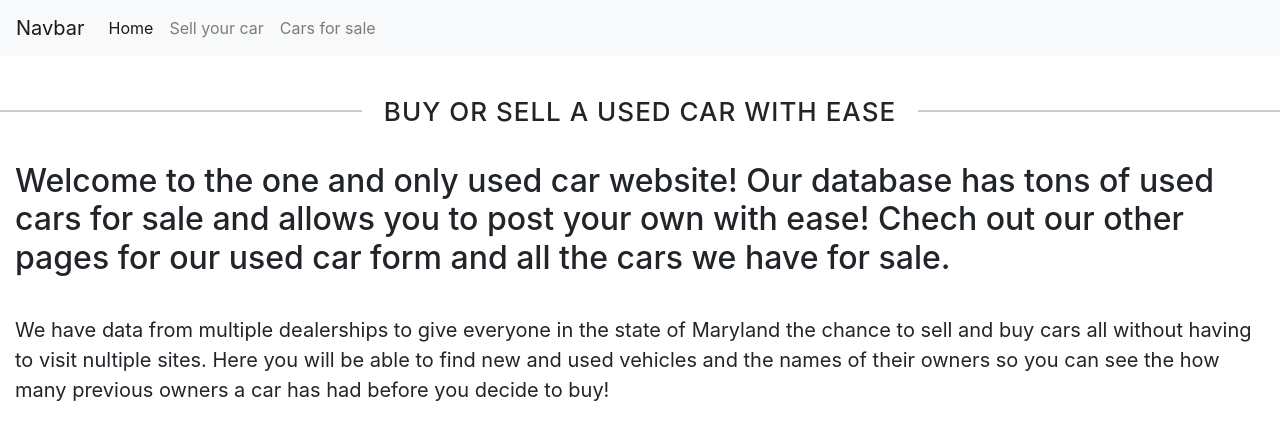
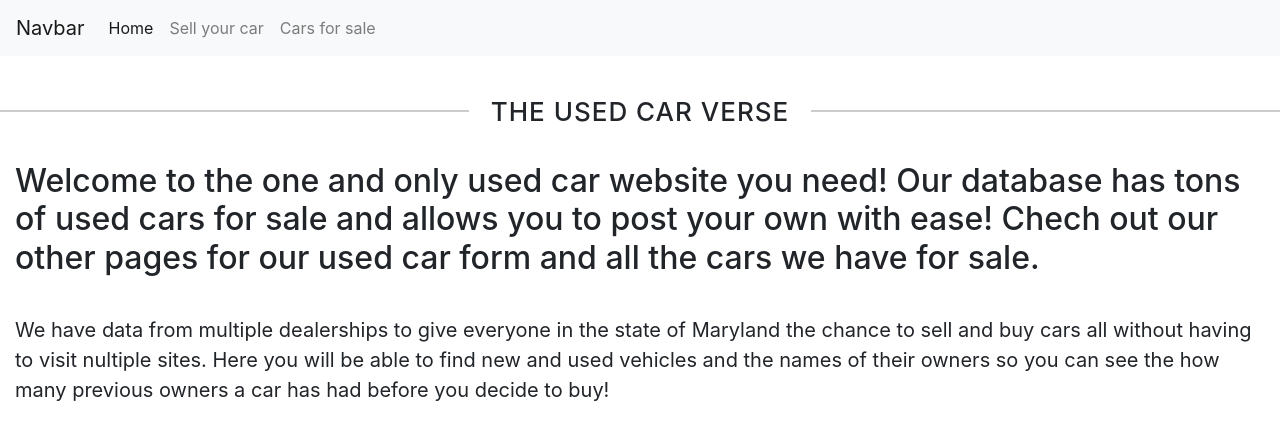
Before and after one commit to Perrydise/phase-3-project, a React (Create React App) app: page / in a window 1280 px wide. Shown: the top 440 px of the page. Built offline with nearby package versions, Linux system fonts and the light colour scheme.

Commit message:
added verbage

```diff
--- a/src/components/DealerForm.js
+++ b/src/components/DealerForm.js
@@ -1,4 +1,4 @@
-import React, {useState, useEffect} from "react";
+import React, {useState} from "react";
 
 function DealerForm({ onDealerFormSubmit }) {
     const [dealer, setDealer] = useState("")
@@ -30,7 +30,6 @@ function DealerForm({ onDealerFormSubmit }) {
                 <input className="dealer-box" type="text" name="Dealer" value={dealer} onChange={handleName}/>
             </div>
             <input type="submit" value="Add Dealership"/>
-            {/* <button onClick={() => setShowForm(true)}>Add Dealer</button> */}
         </form>
     )
 }
--- a/src/components/Home.js
+++ b/src/components/Home.js
@@ -5,9 +5,9 @@ function Home () {
     return (
         <div>
         <div class="eight">
-            <h1>buy or sell a used car with ease</h1>
+            <h1>The used car verse</h1>
         </div>
-            <h2 className="second-home-header">Welcome to the one and only used car website! Our database has tons of used cars
+            <h2 className="second-home-header">Welcome to the one and only used car website you need! Our database has tons of used cars
             for sale and allows you to post your own with ease! Chech out our other pages for our used car form and all the cars we have for sale.</h2>
             <p className="home-p">We have data from multiple dealerships to give
             everyone in the state of Maryland the chance to sell and buy cars all without having to visit
--- a/src/components/carDisplay.js
+++ b/src/components/carDisplay.js
@@ -44,6 +44,7 @@ function CarDisplay() {
 
     return (
         <div className="car-display-div">
+            <h3 className="display-header">Take look at our cars to see what fits you best!</h3>
             {carDataDisplay}
         </div>
     )
```
Also changed, not shown: 1 other file (tests, documents, lock files or other folders).
